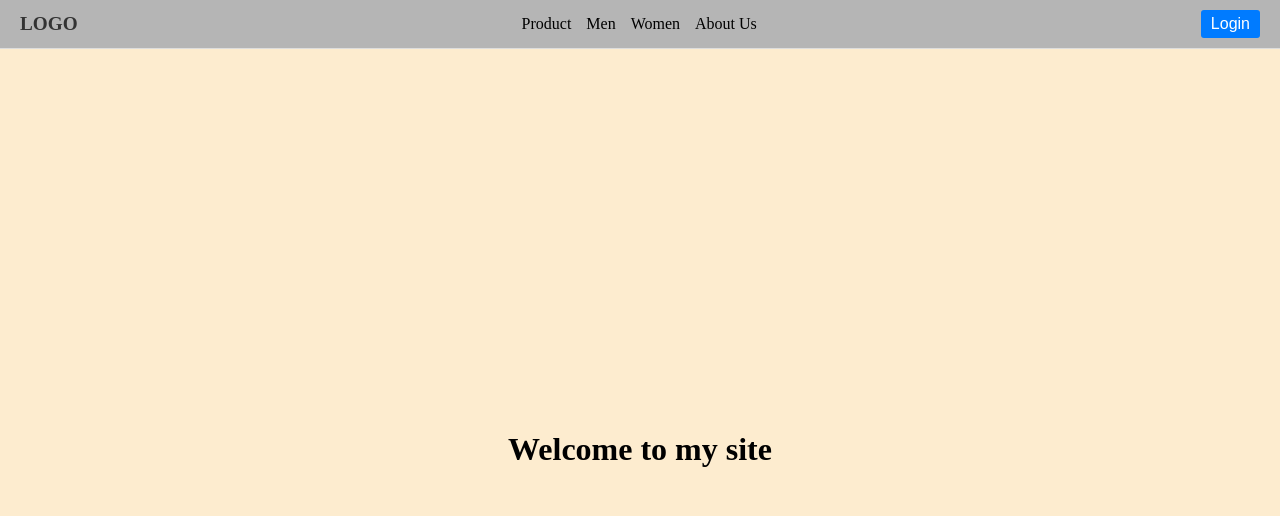
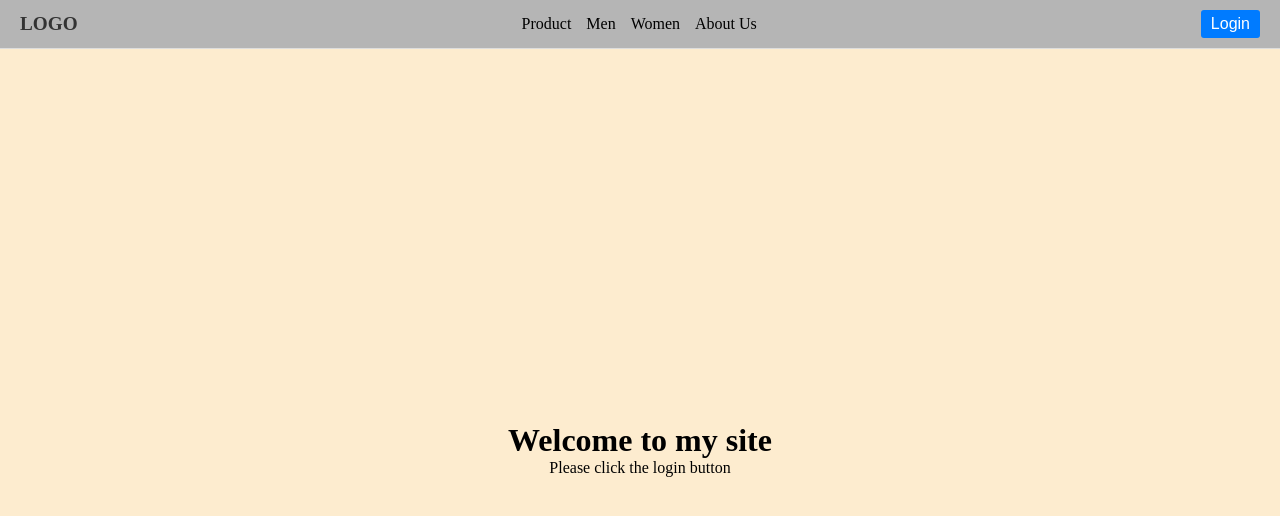
Before and after one commit to Kasra-Zafari/React-Practice-Login, a React (Vite) app: page / in a window 1280 px wide. Shown: the top 516 px of the page. Built offline with nearby package versions, Linux system fonts and the light colour scheme.

Commit message:
change home page whit login button

```diff
--- a/src/App.jsx
+++ b/src/App.jsx
@@ -1,15 +1,20 @@
 import { useState } from 'react'
 import Header from './componets/Header'
 import Home from './componets/Home'
+import PhoneNumber from './componets/PhoneNumber'
 // import './App.css'
 
 function App() {
-  const [count, setCount] = useState(0)
+  const [login, setLogin] = useState(false);
+
+  const handleLoginChange = (event)=>{
+    setLogin(event)
+  }
 
   return (
     <>
-      <Header/>
-      <Home/>
+      <Header setLogin={handleLoginChange}/>
+      {login ? <PhoneNumber/>: <Home/>}
     </>
   )
 }
--- a/src/componets/Header/index.jsx
+++ b/src/componets/Header/index.jsx
@@ -1,16 +1,22 @@
+import { useState } from "react"
 import classes from "./index.module.css"
 
 
-const MENU_ITEM=[
-    {id:1, title:"Product"},
-    {id:2, title:"Men"},
-    {id:3, title:"Women"},
-    {id:4, title:"About Us"}
+const MENU_ITEM = [
+    { id: 1, title: "Product" },
+    { id: 2, title: "Men" },
+    { id: 3, title: "Women" },
+    { id: 4, title: "About Us" }
 ]
 
 
-const Header = ()=>{
-return(
+const Header = (props) => {
+
+    const handleLogin = () => {
+        props.setLogin(true);
+    }
+
+    return (
         <>
             <header className={classes.header}>
                 <div>
@@ -18,13 +24,17 @@ return(
                 </div>
                 <nav>
                     <ul className={classes.nav}>
-                    {MENU_ITEM.map((item)=>{
+                        {MENU_ITEM.map((item) => {
                             return <li key={item.id}>{item.title}</li>
                         })}
                     </ul>
                 </nav>
                 <div>
-            <button className={classes.loginButton}>Login</button>
+                    <button
+                        className={classes.loginButton}
+                        onClick={handleLogin}>
+                        Login
+                    </button>
                 </div>
             </header>
         </>
--- a/src/componets/Home/index.jsx
+++ b/src/componets/Home/index.jsx
@@ -2,7 +2,14 @@ import classes from "./index.module.css"
 
 const Home = ()=>{
 
-    return <h1 className={classes.home}>Welcome to my site</h1>
+    return (
+    <>
+    <div  className={classes.home}>
+    <h1>Welcome to my site</h1>
+    <p>Please click the login button</p>
+    </div>
+    </>
+)
 
 }
 
--- a/src/componets/Home/index.module.css
+++ b/src/componets/Home/index.module.css
@@ -2,6 +2,7 @@
     display: flex;
     justify-content: center;
     align-items: center;
+    flex-direction: column;
     height: 100vh;
     background-color: rgb(253, 236, 207);
 }
--- /dev/null
+++ b/src/componets/PhoneNumber/index.jsx
@@ -0,0 +1,6 @@
+const PhoneNumber= ()=>{
+return <h3>mobile</h3>
+}
+
+
+export default PhoneNumber;
```
Lines whose indentation alone changed are shown as unchanged.
